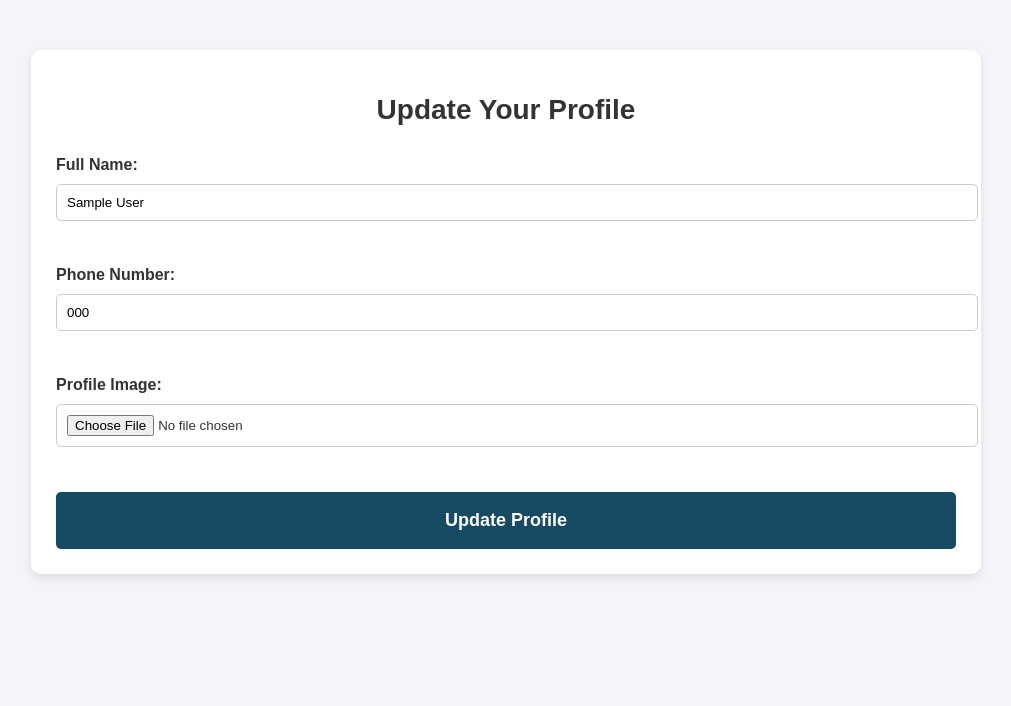
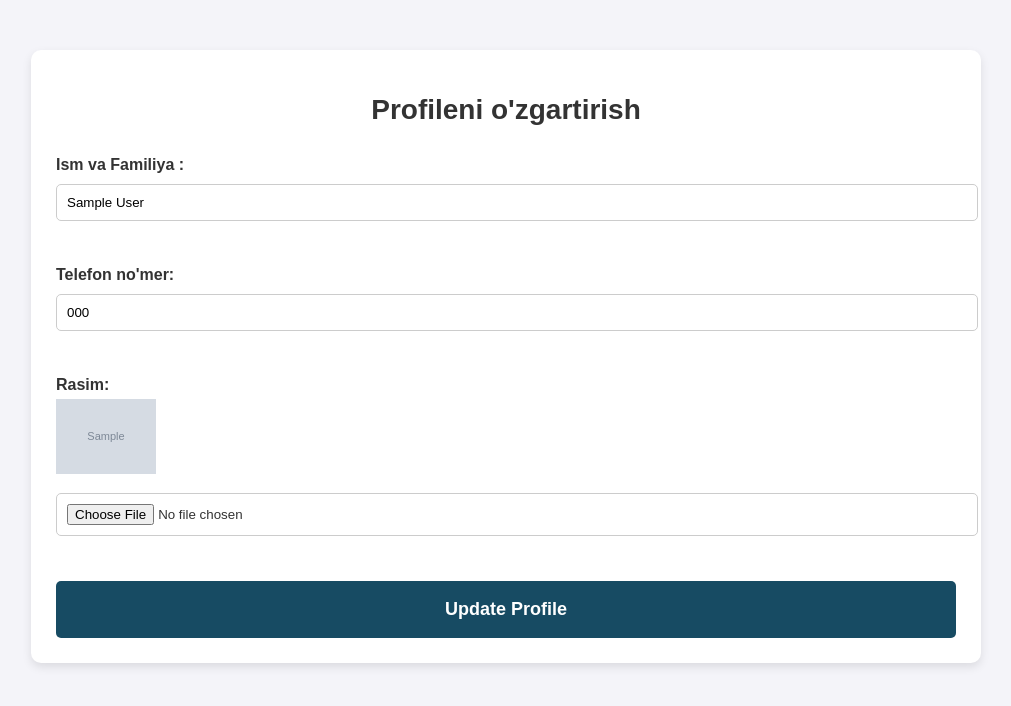
Before and after one commit to MuhammadjonArabov/ShopLaptop, a Django app: page /seller/update/ in a window 1280 px wide. Shown: the part 51-757 px from the top of the page, without its empty margins (134-1145 px from the left). Run offline with Django 5.2, Linux system fonts and the light colour scheme; a user stored in the database is signed in; tables that the repository leaves empty hold one stand-in row (values such as "Sample post"); grey boxes marked "Sample" are stand-in pictures.

Commit message:
seller update

```diff
--- a/shop/forms.py
+++ b/shop/forms.py
@@ -12,6 +12,7 @@ class SellerUpdateForm(forms.ModelForm):
         model = User
         fields = ['full_name', 'phone']
 
+    image = forms.ImageField(required=False)
 
     def clean_phone(self):
         phone = self.cleaned_data.get('phone')
--- a/shop/templates/products/seller_update.html
+++ b/shop/templates/products/seller_update.html
@@ -6,7 +6,7 @@
     <title>Update Profile</title>
 </head>
 <body>
-     <nav class="navbar">
+    <nav class="navbar">
         <ul class="nav-menu">
             <li><a href="{% url 'index' %}">Home</a></li>
             <li><a href="{% url 'product_list' %}">Mahsulotlar</a></li>
@@ -16,24 +16,29 @@
             <li><a href="{% url 'login' %}">Login</a></li>
         </ul>
     </nav>
+
     <div class="container">
-        <h1>Update Your Profile</h1>
+        <h1>Profileni o'zgartirish</h1>
 
         <form method="POST" enctype="multipart/form-data">
             {% csrf_token %}
+
             <div class="form-group">
-                <label for="id_full_name">Full Name:</label>
+                <label for="id_full_name">Ism va Familiya :</label>
                 {{ form.full_name }}
             </div>
 
             <div class="form-group">
-                <label for="id_phone">Phone Number:</label>
+                <label for="id_phone">Telefon no'mer:</label>
                 {{ form.phone }}
             </div>
 
             <div class="form-group">
-                <label for="id_image">Profile Image:</label>
-                <input type="file" name="image" id="id_image">
+                <label for="id_image">Rasim:</label>
+                {% if seller.image %}
+                    <img src="{{ seller.image.url }}" alt="Current Image" style="max-width: 100px; margin-bottom: 10px;">
+                {% endif %}
+                {{ form.image }}
             </div>
 
             <button type="submit" class="btn">Update Profile</button>
--- a/shop/views.py
+++ b/shop/views.py
@@ -161,7 +161,7 @@ def seller_profile(request):
 @login_required
 def seller_update(request):
     if not request.user.is_seller:
-        messages.error(request, "Only sellers can update their profile.")
+        messages.error(request, "Faqat sotuvchilar o'z profillarini yangilashlari mumkin.")
         return redirect('index')
 
     seller = request.user.seller
@@ -170,9 +170,14 @@ def seller_update(request):
         form = SellerUpdateForm(request.POST, request.FILES, instance=request.user)
         if form.is_valid():
             form.save()
-            messages.success(request, 'Profile updated successfully.')
+
+            if 'image' in request.FILES:
+                seller.image = request.FILES['image']
+                seller.save()
+
+            messages.success(request, 'Profil muvaffaqiyatli yangilandi..')
             return redirect('seller_profile')
     else:
         form = SellerUpdateForm(instance=request.user)
 
-    return render(request, 'products/seller_update.html', {'form': form})
+    return render(request, 'products/seller_update.html', {'form': form, 'seller': seller})
```
Also changed, not shown: media/seller_images/images_4.jpeg (added).
